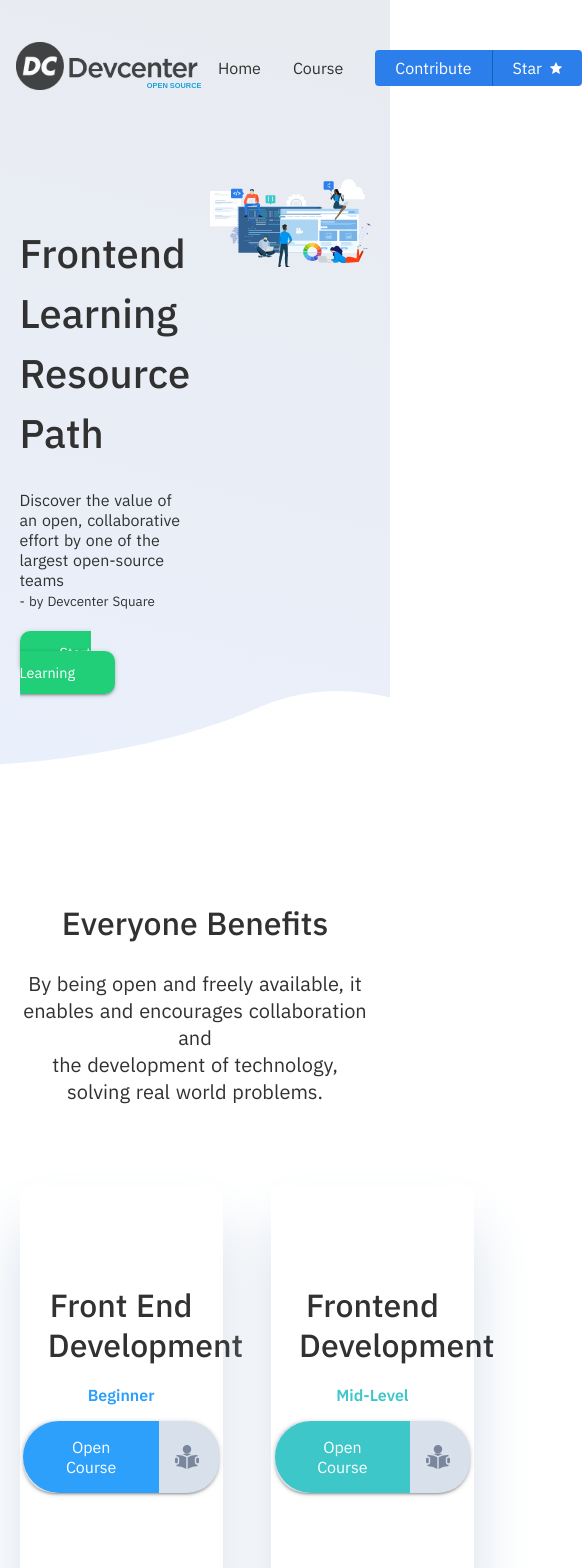
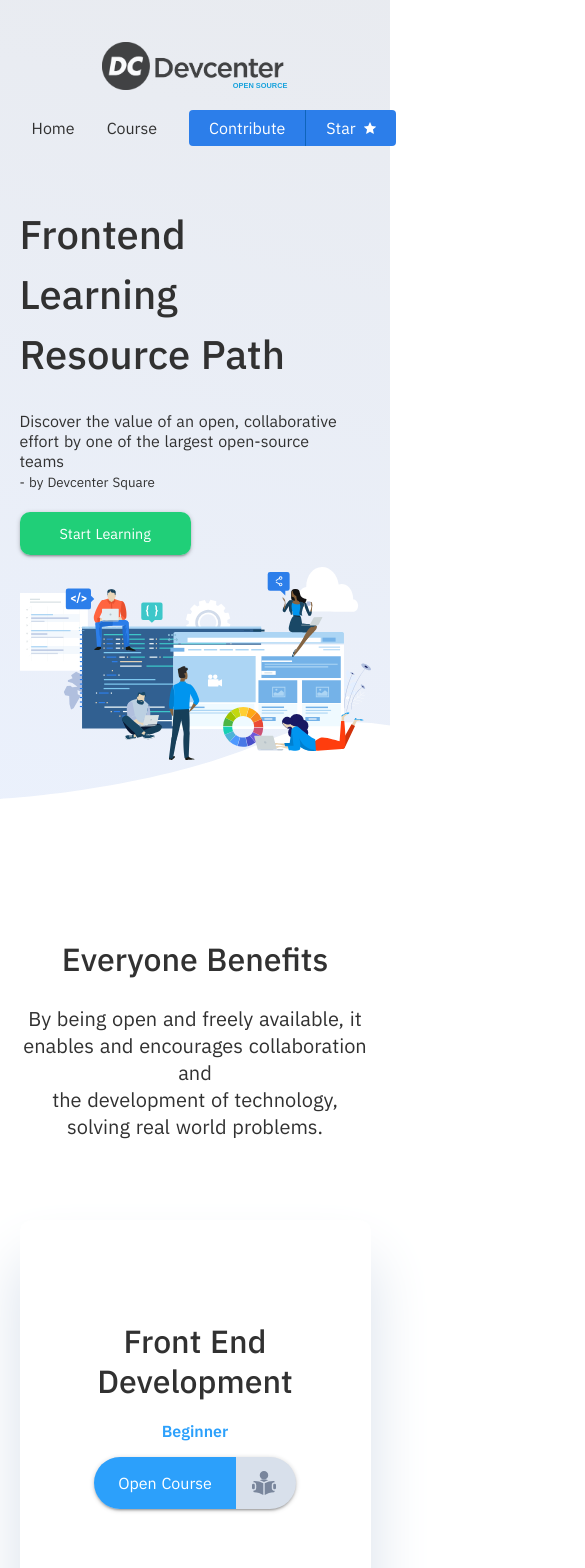
Before and after one commit to jattoabdul/dev-center-lrp, a Nuxt app: page / in a window 390 px wide. Shown: the top 1568 px of the page, 585 px wide, since content can reach past the window. Built offline with nearby package versions, Linux system fonts and the light colour scheme.

Commit message:
make page mobile responsive

```diff
--- a/pages/index.scss
+++ b/pages/index.scss
@@ -13,6 +13,10 @@
     .logo {
       img {
         height: 3rem;
+      }
+      @include for-phone-only {
+        text-align: center;
+        padding-bottom: 1rem;
       }
     }
 
@@ -54,6 +58,11 @@
         }
       }
     }
+
+    @include for-phone-only {
+      flex-direction: column;
+      justify-content: center;
+    }
   }
 
   .banner {
@@ -68,6 +77,10 @@
     .heading {
       font-size: 2.5rem;
       font-weight: 500;
+
+      @include for-phone-only {
+        margin-top: 1rem;
+      }
     }
 
     .dc-center {
@@ -87,6 +100,12 @@
       background: $green;
       border-radius: 10px;
       margin-top: 2rem;
+    }
+
+    @include for-phone-only {
+      grid-template-columns: 1fr;
+      grid-gap: 1.5rem;
+      padding: 5vh 5vw;
     }
   }
 
@@ -109,6 +128,11 @@
         grid-gap: 3rem;
         background: white;
         margin-top: 5rem;
+
+        @include for-phone-only {
+          grid-template-columns: 1fr;
+          grid-gap: 2rem;
+        }
       }
 
       .course {
@@ -191,6 +215,12 @@
       img {
         height: 50vh;
       }
+
+      @include for-phone-only {
+        img {
+          height: 20vh;
+        }
+      }
     }
 
     .contributors {
@@ -208,6 +238,10 @@
         grid-template-columns: repeat(4, 1fr);
         grid-gap: 1.5rem;
         margin-top: 5rem;
+
+        @include for-phone-only {
+          grid-template-columns: 1fr;
+        }
       }
       .contributor {
         background: white;
@@ -236,6 +270,10 @@
 
         &.blank {
           background: $grey;
+
+          @include for-phone-only {
+            display: none;
+          }
         }
 
         .social-links {
@@ -252,6 +290,11 @@
       grid-gap: 8rem;
       background: $light-blue;
       padding: 5vh 5vw;
+
+      @include for-phone-only {
+        grid-template-columns: 1fr;
+        grid-gap: 0;
+      }
 
       .supported-by {
         height: 5rem;
```
